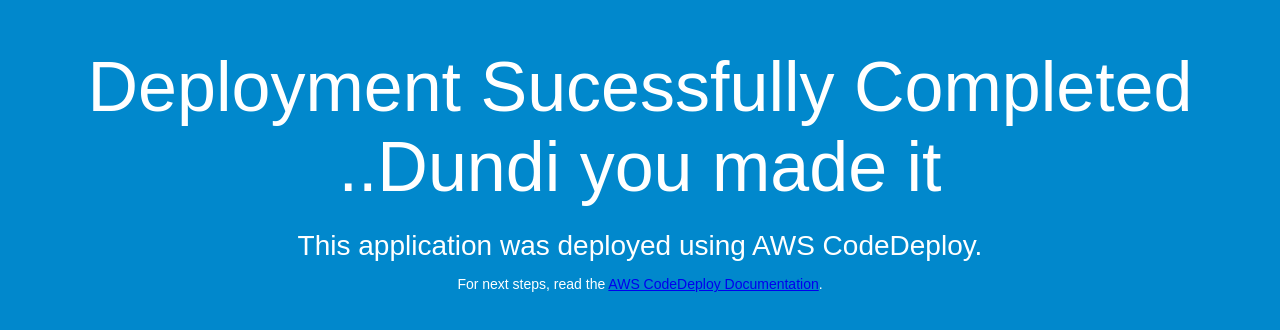
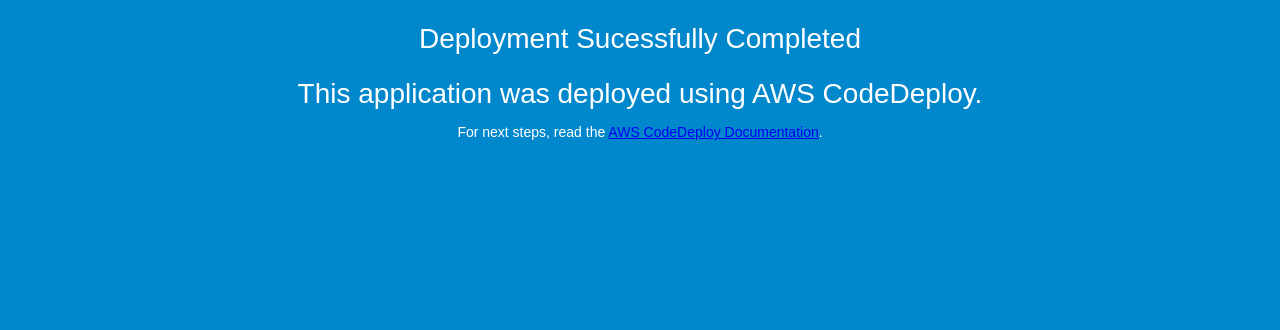
Before and after one commit to Dundi1110/aws_codedeploy_using_github, a plain HTML site: page index.html in a window 1280 px wide. Drawn offline with Linux system fonts and the light colour scheme.

Commit message:
Heading size and content changed

```diff
--- a/index.html
+++ b/index.html
@@ -26,7 +26,7 @@
 </head>
 <body>
   <div align="center">
-    <h1>Deployment Sucessfully Completed ..Dundi you made it</h1>
+    <h2>Deployment Sucessfully Completed</h2>
     <h2>This application was deployed using AWS CodeDeploy.</h2>
     <p>For next steps, read the <a href="http://aws.amazon.com/documentation/codedeploy">AWS CodeDeploy Documentation</a>.</p>
   </div>
```
